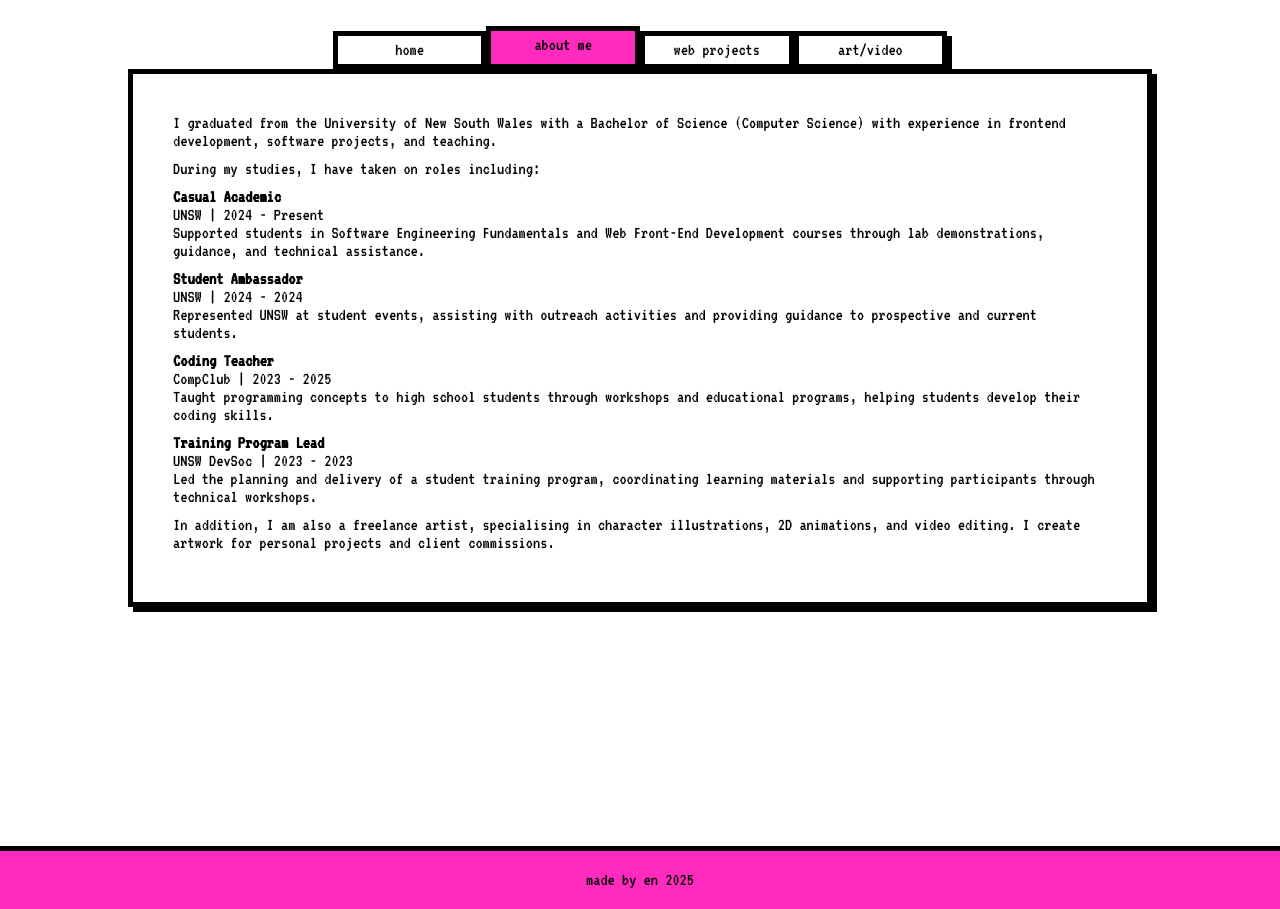
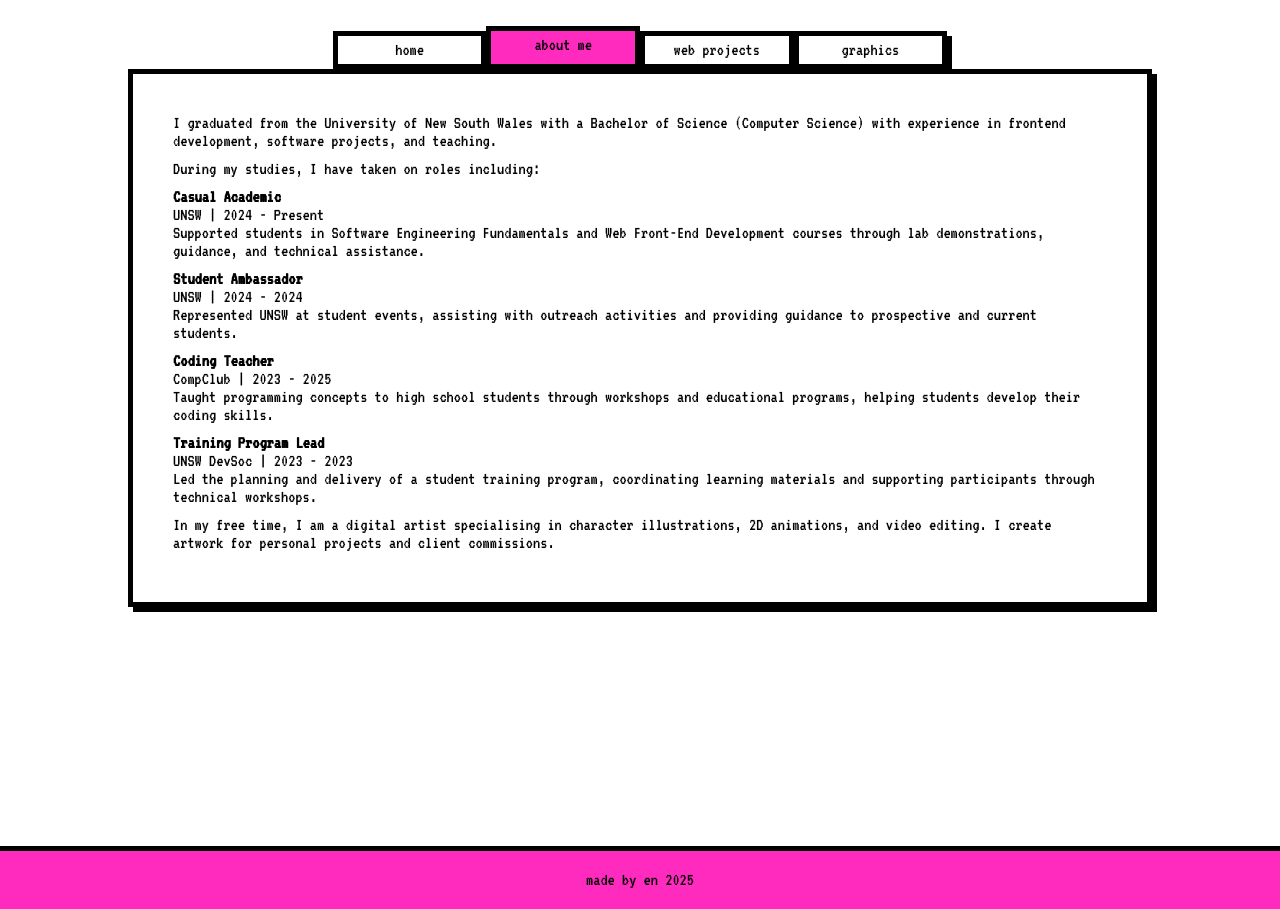
Before and after one commit to eningfu/home, a React (Create React App) app: page /about in a window 1280 px wide. Built offline with nearby package versions, Linux system fonts and the light colour scheme; a web font is replaced by a local one.

Commit message:
add banners

```diff
--- a/src/components/Navbar.js
+++ b/src/components/Navbar.js
@@ -11,7 +11,7 @@ function Navbar() {
       <NavbarButton buttonDest={"home"} label="home" active={current === "home"}/>
       <NavbarButton buttonDest={"about"} label="about me" active={current === "about"}/>
       <NavbarButton buttonDest={"projects"} label="web projects" active={current === "projects"}/>
-      <NavbarButton buttonDest={"gallery"} label="art/video" active={current === "gallery"}/>
+      <NavbarButton buttonDest={"gallery"} label="graphics" active={current === "gallery"}/>
     </div>
   );
 }
--- a/src/pages/About.js
+++ b/src/pages/About.js
@@ -34,7 +34,7 @@ function About() {
             Led the planning and delivery of a student training program, coordinating learning materials and supporting participants through technical workshops. <br/>
           </p>
           <p className="about-sec">
-            In addition, I am also a freelance artist, specialising in character illustrations, 2D animations, and video editing. I create artwork for personal projects and client commissions.
+            In my free time, I am a digital artist specialising in character illustrations, 2D animations, and video editing. I create artwork for personal projects and client commissions.
           </p>
         </div>
       </div>
--- a/src/pages/Gallery.js
+++ b/src/pages/Gallery.js
@@ -8,7 +8,7 @@ import nm from "../assets/nosmax.gif";
 import pm from "../assets/pxmail.png";
 import beat from "../assets/beat.gif";
 import login from "../assets/log in.gif";
-import food from "../assets/food-illust.png";
+import subcom from "../assets/subcom.png";
 
 function Gallery() {
   return (
@@ -39,8 +39,8 @@ function Gallery() {
           </div>
           <div className="middle">
             <figure>
-              <img src={food} alt="Sketches of flan, a float, and a slice of cake" />
-              <figcaption>Food study sketch (2025)</figcaption>
+              <img src={subcom} alt="Banners for UNSW PuzzleSoc" />
+              <figcaption>Promotional graphics for UNSW PuzzleSoc (2024)</figcaption>
             </figure>
 
             <figure>
```
Also changed, not shown: src/assets/food-illust.png (deleted), 1 other file (tests, documents, lock files or other folders).
